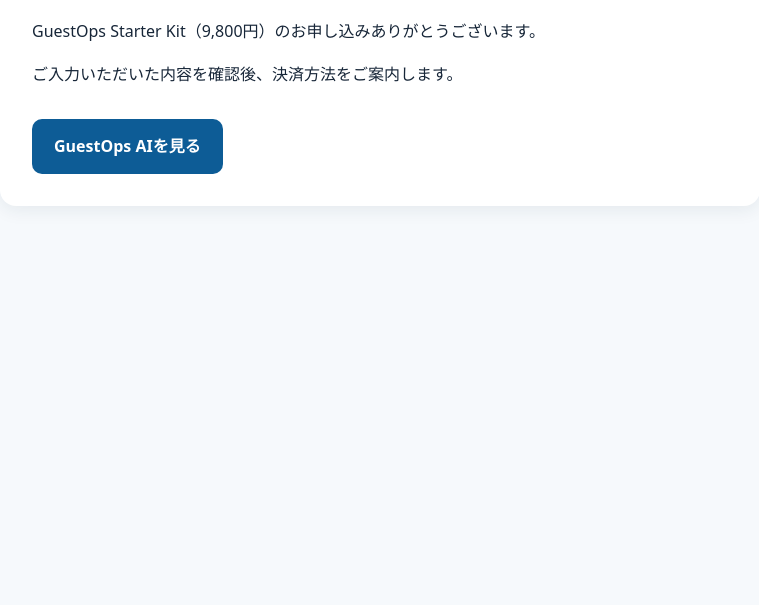
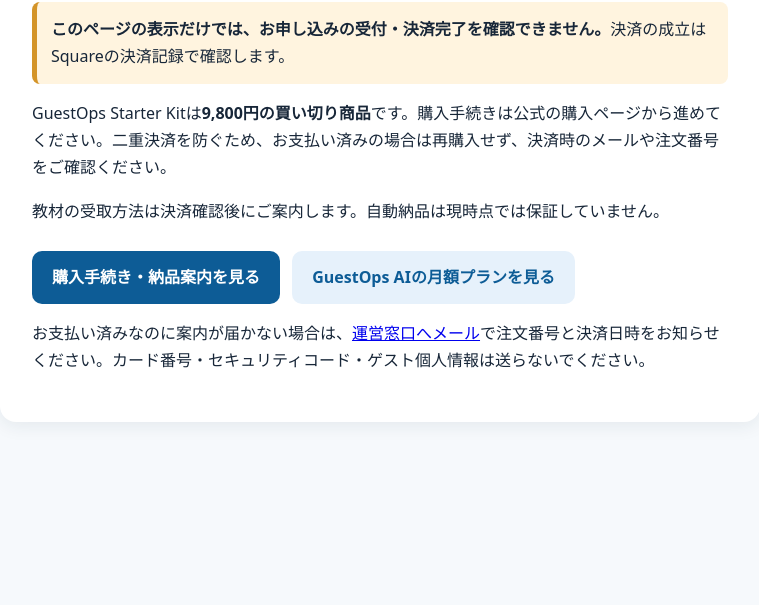
Before and after one commit to ysenterprisecorporation-ship-it/guestops-ai, a website: page docs/starter/requested/index.html in a window 1280 px wide. Shown: the part 195-800 px from the top of the page, without its empty margins (260-1019 px from the left). Drawn offline with Linux system fonts and the light colour scheme.

Commit message:
fix(starter): remove false order acceptance claim from public requested page

```diff
--- a/docs/starter/requested/index.html
+++ b/docs/starter/requested/index.html
@@ -1 +1,28 @@
-<!doctype html><html lang="ja"><head><meta charset="utf-8"><meta name="viewport" content="width=device-width,initial-scale=1"><title>Starter Kit お申し込み受付</title><style>body{margin:0;font-family:system-ui,-apple-system,"Segoe UI",sans-serif;background:#f6f9fc;color:#172638;line-height:1.7}main{max-width:760px;margin:60px auto;padding:24px}.card{background:#fff;padding:32px;border-radius:16px;box-shadow:0 4px 18px #142d4314}.button{display:inline-block;margin-top:14px;padding:14px 22px;border-radius:10px;background:#0d5c96;color:#fff;text-decoration:none;font-weight:800}</style></head><body><main><div class="card"><h1>お申し込みを受け付けました</h1><p>GuestOps Starter Kit（9,800円）のお申し込みありがとうございます。</p><p>ご入力いただいた内容を確認後、決済方法をご案内します。</p><a class="button" href="../../">GuestOps AIを見る</a></div></main></body></html>
+<!doctype html>
+<html lang="ja">
+<head>
+  <meta charset="utf-8">
+  <meta name="viewport" content="width=device-width,initial-scale=1">
+  <meta name="robots" content="noindex,nofollow">
+  <title>GuestOps Starter Kit｜申込・決済状況の確認</title>
+  <style>
+    body{margin:0;font-family:system-ui,-apple-system,"Segoe UI",sans-serif;background:#f6f9fc;color:#172638;line-height:1.7}
+    main{max-width:760px;margin:60px auto;padding:24px}
+    .card{background:#fff;padding:32px;border-radius:16px;box-shadow:0 4px 18px #142d4314}
+    .notice{background:#fff4df;border-left:5px solid #d49428;padding:14px;border-radius:8px}
+    .button{display:inline-block;margin:10px 8px 0 0;padding:13px 20px;border-radius:10px;background:#0d5c96;color:#fff;text-decoration:none;font-weight:800}
+    .secondary{background:#e6f1fb;color:#0d5c96}
+  </style>
+</head>
+<body>
+<main><section class="card">
+  <h1>Starter Kitのお申し込み・決済について</h1>
+  <p class="notice"><strong>このページの表示だけでは、お申し込みの受付・決済完了を確認できません。</strong>決済の成立はSquareの決済記録で確認します。</p>
+  <p>GuestOps Starter Kitは<strong>9,800円の買い切り商品</strong>です。購入手続きは公式の購入ページから進めてください。二重決済を防ぐため、お支払い済みの場合は再購入せず、決済時のメールや注文番号をご確認ください。</p>
+  <p>教材の受取方法は決済確認後にご案内します。自動納品は現時点では保証していません。</p>
+  <a class="button" href="../order/">購入手続き・納品案内を見る</a>
+  <a class="button secondary" href="../../#pricing">GuestOps AIの月額プランを見る</a>
+  <p>お支払い済みなのに案内が届かない場合は、<a href="mailto:minpaku.ai.kit@gmail.com?subject=GuestOps%20Starter%20Kit%20%E6%B1%BA%E6%B8%88%E3%83%BB%E7%B4%8D%E5%93%81%E7%A2%BA%E8%AA%8D">運営窓口へメール</a>で注文番号と決済日時をお知らせください。カード番号・セキュリティコード・ゲスト個人情報は送らないでください。</p>
+</section></main>
+</body>
+</html>
```
